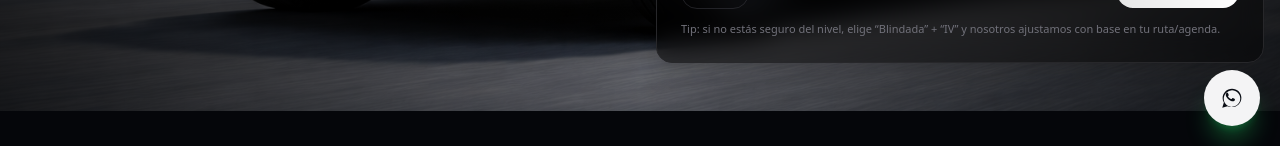
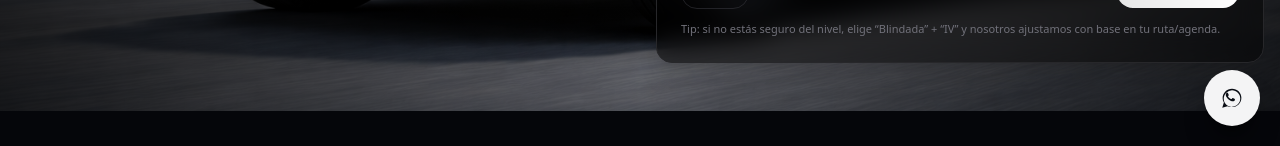
Before and after one commit to mfuentesf/ELITEWEB, a Next.js app: page / in a window 1280 px wide. Shown: the part 654-800 px from the top of the page. Built offline with nearby package versions, Linux system fonts and the light colour scheme.

Commit message:
Update page.tsx

```diff
--- a/src/app/page.tsx
+++ b/src/app/page.tsx
@@ -69,7 +69,7 @@ const FloatingWhatsAppButton: React.FC<{
           // ✅ ahora circular + compacto
           "h-14 w-14 rounded-full p-0",
           // ✅ sombra como el que traías
-          "shadow-xl shadow-[#25D366]/30",
+          "shadow-xl shadow-black/40",
           // ✅ por si lo picas en móvil
           "active:scale-95 transition",
           className,
```
